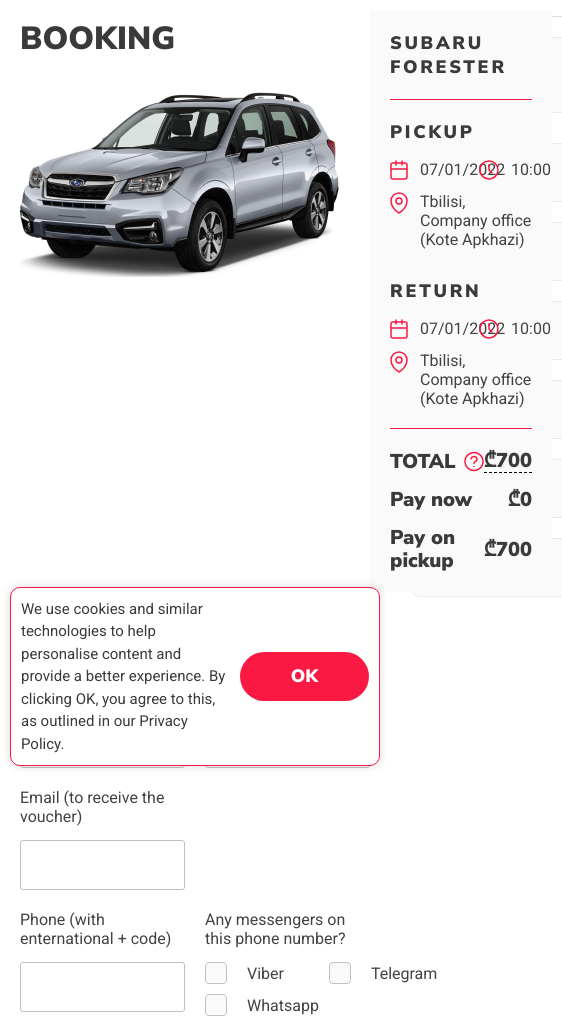
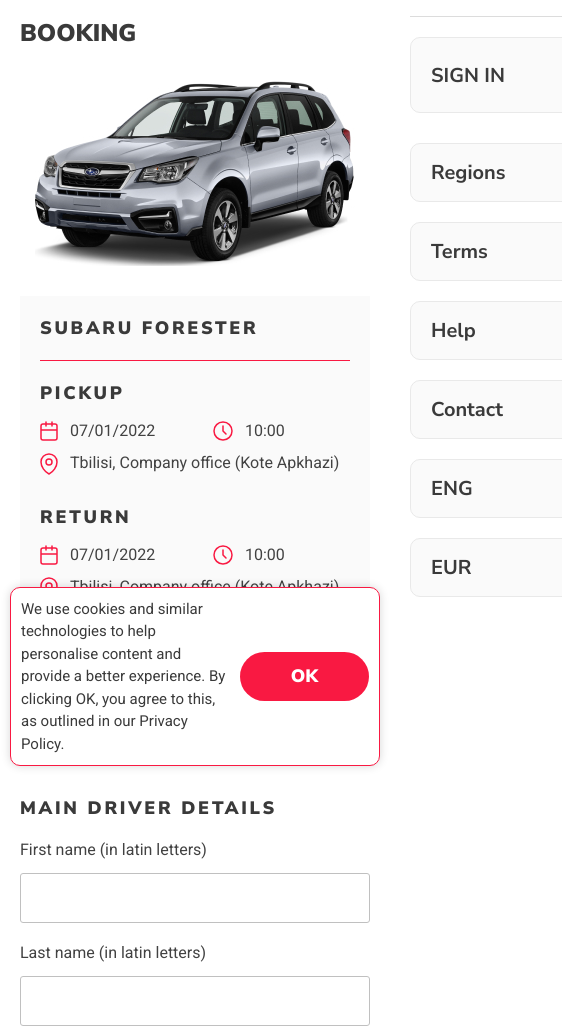
Before and after one commit to Vlasuz/lch, a plain HTML site: page booking.html in a window 390 px wide. Shown: the part 68-1100 px from the top of the page, 562 px wide, since content can reach past the window. Drawn offline with nearby package versions, Linux system fonts and the light colour scheme.

Commit message:
booking done

```diff
--- a/scss/_booking.scss
+++ b/scss/_booking.scss
@@ -273,3 +273,71 @@
 		margin-bottom: 14px;
 	}
 }
+
+@media screen and (max-width: 700px) {
+	.page-booking__rht{
+		display: block;
+	}
+	.page-booking__rht .rht__info{
+		margin-top: 0;
+		margin-left: 0;
+	}
+	.page-booking__rht .rht__photo{
+		margin: 0 auto;
+		margin-bottom: 30px;
+	}
+	.page-booking__form .form__block{
+		display: block;
+		margin-bottom: 0;
+	}
+	.page-booking__form{
+		margin: 0;
+	}
+	.page-booking__form .label, .page-booking__form label{
+		width: 100%;
+		display: block;
+		margin-left: 0;
+		margin-bottom: 20px;
+	}
+	.page-booking__form .label__checkboxes label{
+		margin-bottom: 0;
+	}
+	.page-booking__form .label__checkboxes{
+		display: flex;
+	}
+	.page-booking__term{
+		margin: 30px 0;
+	}
+	.page-booking__term li{
+		font-size: 16px;
+		line-height: 150%;
+	}
+	.page-booking__bottom{
+		margin-top: 30px;
+		margin-bottom: 50px;
+	}
+	.page-booking__bottom .submit{
+		font-size: 16px;
+		padding: 0 25px;
+	}
+	.page-booking__bottom .back{
+		padding: 0 15px;
+	}
+}
+
+@media screen and (max-width: 400px) {
+	.page-booking__term{
+		margin-left: -20px;
+		margin-right: -20px;
+	}
+	.page-booking__bottom .bottom__buttons{
+		flex-direction: column-reverse;
+	}
+	.page-booking__bottom .back{
+		width: 100%;
+	}
+	.page-booking__bottom .submit{
+		width: 100%;
+		margin-bottom: 20px;
+	}
+}
--- a/scss/style.scss
+++ b/scss/style.scss
@@ -1104,6 +1104,10 @@
 		font-size: 18px;
 		line-height: normal;
 	}
+	.page-booking__rht .info__bottom span{
+		font-size: 18px;
+		line-height: normal;
+	}
 	.car__item .item__buy{
 		font-size: 18px;
 		padding: 11px 20px;
@@ -1129,6 +1133,15 @@
 }
 
 @media screen and (max-width: 700px) {
+	.page-inners h1{
+		font-size: 28px;
+		line-height: 38px;
+	}
+	.page-inners h2{
+		margin-bottom: 20px;
+		font-size: 18px;
+		line-height: normal;
+	}
 	.car__item:nth-child(3n+3){
 		border: none;
 	}
@@ -1288,6 +1301,18 @@
 	}
 }
 
+@media screen and (max-width: 400px) {
+	.page-inners h1{
+		font-size: 24px;
+		line-height: 33px;
+	}
+	.page-inners h2{
+		margin-bottom: 20px;
+		font-size: 18px;
+		line-height: normal;
+	}
+}
+
 
 input.btn-hover,
 button.btn-hover,
```
Also changed, not shown: css/style.css.
